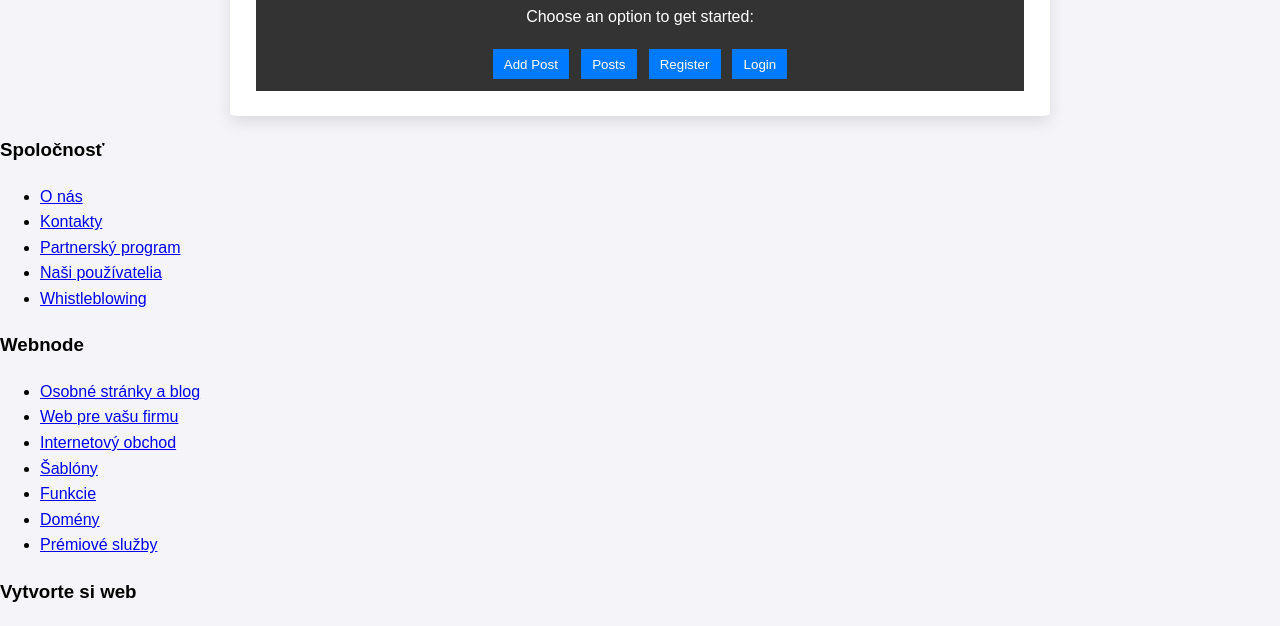
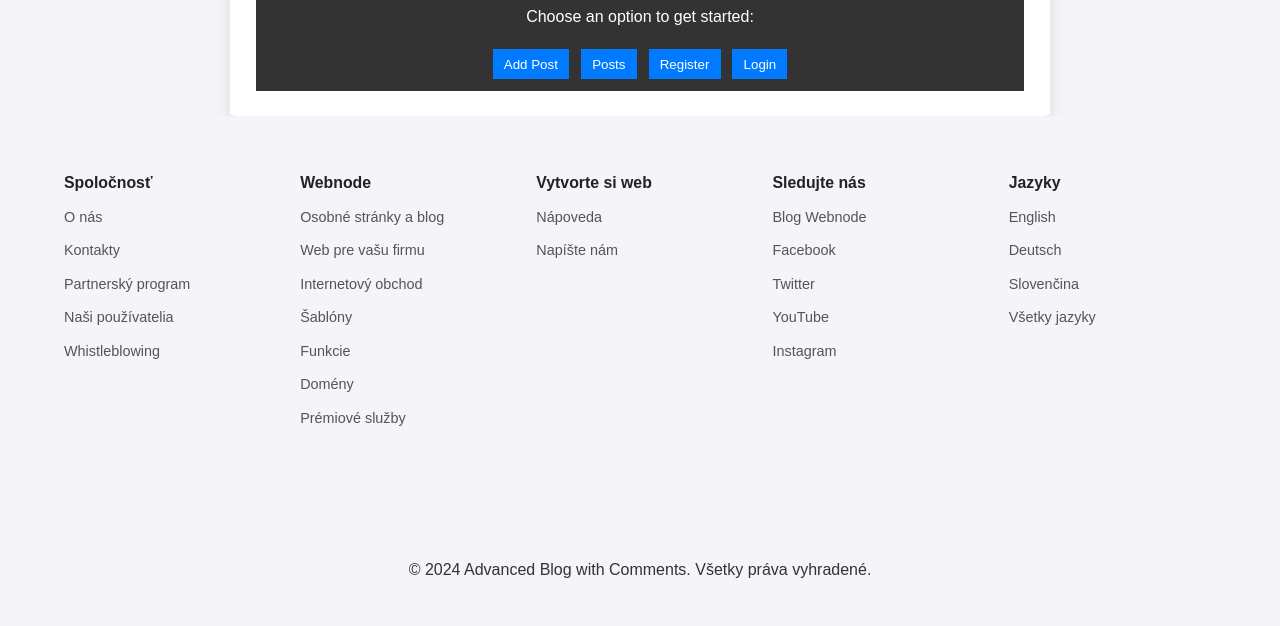
Before and after one commit to IlarionDub/V2.8, a website: page index.html in a window 1280 px wide. Shown: the part 155-781 px from the top of the page. Drawn offline with Linux system fonts and the light colour scheme; no server answers.

Commit message:
Update style.css

```diff
--- a/style.css
+++ b/style.css
@@ -408,3 +408,63 @@ right: 0.3%;
     0% { transform: rotate(0deg); }
     100% { transform: rotate(360deg); }
 }
+
+
+
+
+
+
+
+
+
+
+
+
+.multi-column-footer {
+    display: flex;
+    flex-wrap: wrap;
+    justify-content: space-between;
+    padding: 3% 5%;
+    background-color: #f4f4f9;
+    color: #333;
+    font-size: 90%;
+    box-sizing: border-box;
+    text-align: left;
+}
+
+.footer-column {
+    width: 18%;
+    margin-bottom: 5%;
+}
+
+.footer-column h3 {
+    font-size: 110%;
+    margin-bottom: 5%;
+    color: #222;
+}
+
+.footer-column ul {
+    list-style: none;
+    padding: 0;
+    margin: 0;
+}
+
+.footer-column ul li {
+    margin-bottom: 5%;
+}
+
+.footer-column ul li a {
+    text-decoration: none;
+    color: #555;
+    transition: color 0.3s ease;
+}
+
+.footer-column ul li a:hover {
+    color: #000;
+}
+
+.footer-column ul li img {
+    width: 5%;
+    margin-right: 2%;
+    vertical-align: middle;
+}
```
